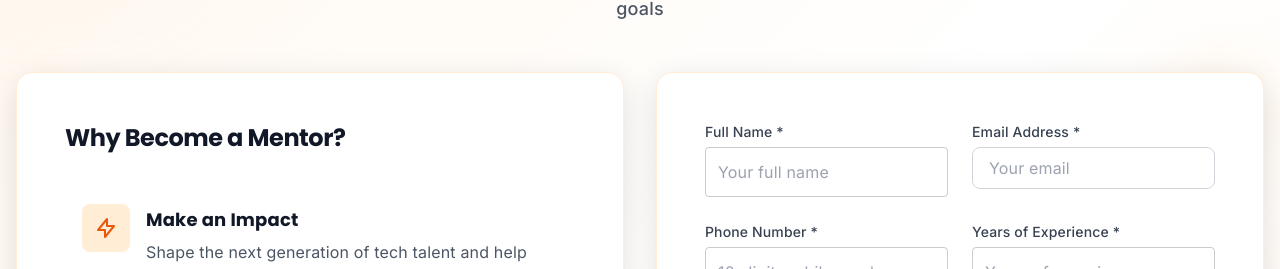
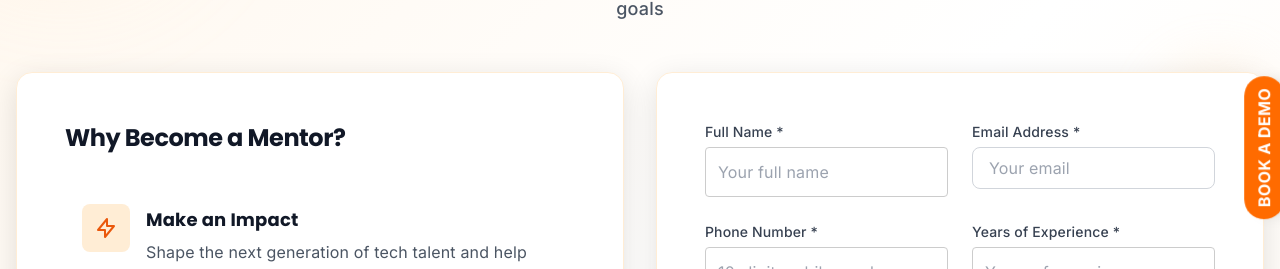
Before and after one commit to ravigora-dev/csa, a React (Create React App) app: page /mentor-apply in a window 1280 px wide. Shown: the part 324-593 px from the top of the page. Built offline with nearby package versions, Linux system fonts and the light colour scheme; no server answers.

Commit message:
Add BookDemoButton component to App and integrate into layout

```diff
--- a/src/App.jsx
+++ b/src/App.jsx
@@ -8,6 +8,7 @@ import Footer from "./components/Footer";
 import ScrollToTop from "./components/ScrollToTop";
 import FloatingWhatsAppButton from "./components/FloatingWhatsAppButton";
 import MentorApply from "./components/MentorApply";
+import BookDemoButton from "./components/BookDemoButton";
 
 function App() {
   const [showBanner, setShowBanner] = useState(true);
@@ -54,6 +55,7 @@ function App() {
           </Routes>
         </main>
         <Footer />
+        <BookDemoButton />
         <FloatingWhatsAppButton />
       </div>
     </Router>
--- /dev/null
+++ b/src/components/BookDemoButton.jsx
@@ -0,0 +1,22 @@
+import React from "react";
+
+const BookDemoButton = () => {
+  const handleClick = () => {
+    window.open(
+      "https://api.whatsapp.com/send/?phone=916301046346&text=Hi%21+I%E2%80%99m+interested+in+booking+a+demo.+Can+you+please+share+the+details%3F&type=phone_number&app_absent=0",
+      "_blank"
+    );
+  };
+
+  return (
+    <button
+      onClick={handleClick}
+      className="fixed right-4 top-1/2 z-50 -translate-y-1/2 bg-[#FF6B00] text-white font-bold px-3 py-2 rounded-full shadow-lg tracking-wide hover:bg-[#e65c00] focus:outline-none focus:ring-2 focus:ring-[#FF6B00]/40 transition-all origin-right -rotate-90"
+      aria-label="Book a Demo"
+    >
+      BOOK A DEMO
+    </button>
+  );
+};
+
+export default BookDemoButton;
```
